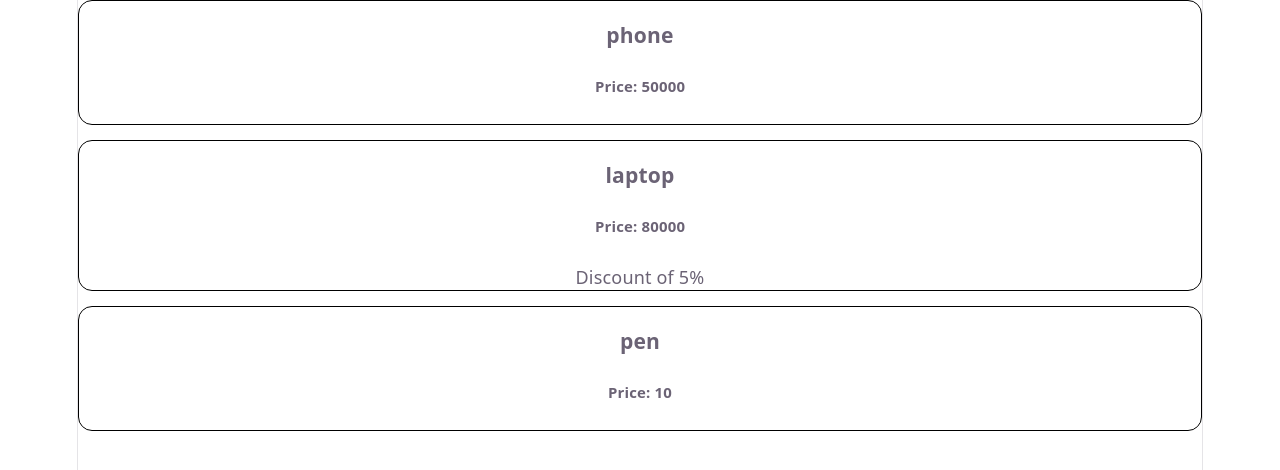
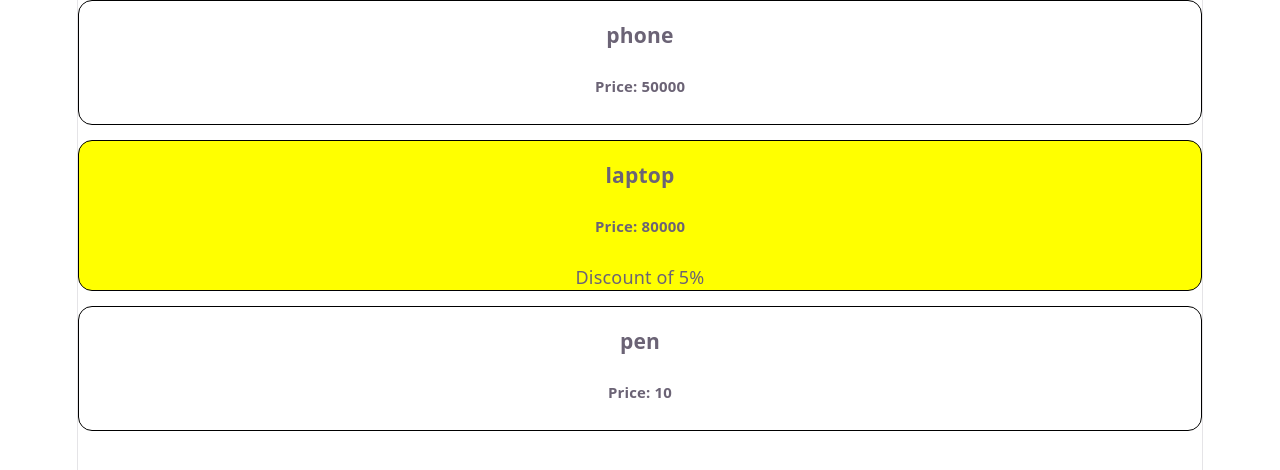
Before and after one commit to kirtikaushik1206/ReactJS-notes, a React (Vite) app in the folder basic-react-app/: page / in a window 1280 px wide. Shown: the top 470 px of the page. Built offline with nearby package versions, Linux system fonts and the light colour scheme.

Commit message:
Dynamic component styling

```diff
--- a/basic-react-app/src/Product.jsx
+++ b/basic-react-app/src/Product.jsx
@@ -2,8 +2,9 @@
 
 function Product({title , price , features}){
   //  let list = features.map((feature) => <li>{feature}</li>);
+  let styles = { backgroundColor: price >50000 ? "yellow " : ""};
     return(
-        <div className="Product">
+        <div className="Product " style={styles}>
 
             <h3>{title}</h3>
             <h5>Price: {price}</h5>
```
